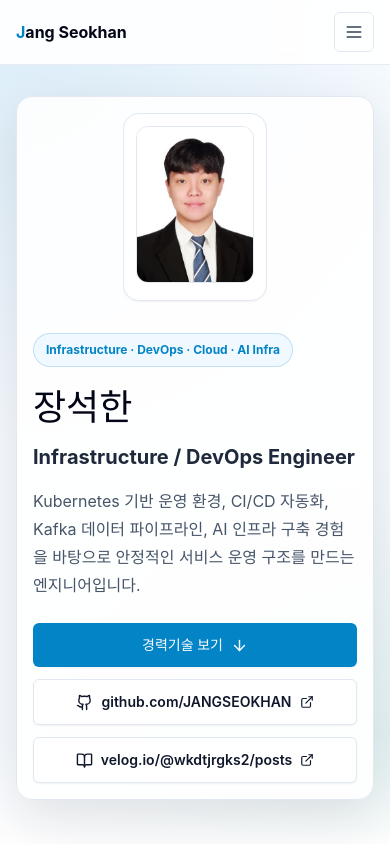
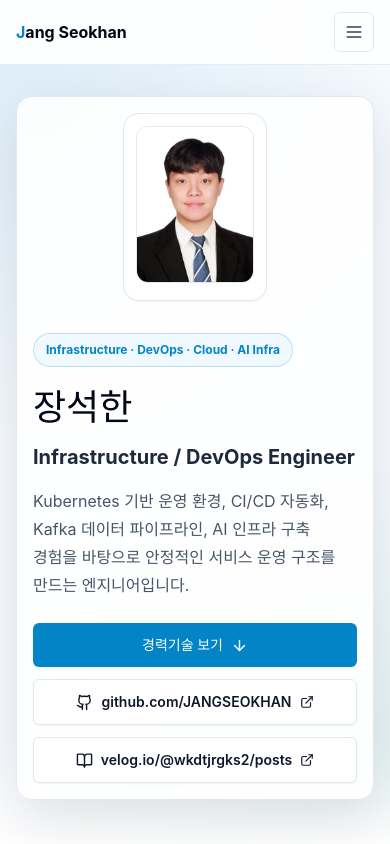
Before and after one commit to JANGSEOKHAN/JANGSEOKHAN.github.io, a React (Vite) app: page / in a window 390 px wide. Shown: the top 844 px of the page. Built offline with nearby package versions, Linux system fonts and the light colour scheme; a web font is replaced by a local one.

Commit message:
Improve hero responsive wrapping

```diff
--- a/src/components/Hero.tsx
+++ b/src/components/Hero.tsx
@@ -78,13 +78,13 @@ export default function Hero() {
               </div>
             </div>
 
-            <div>
+            <div className="min-w-0">
               <p className="inline-flex max-w-full rounded-full border border-signal-cyan/20 bg-sky-50 px-3 py-2 text-xs font-bold text-signal-cyan sm:px-4 sm:text-sm">
                 {profile.tagLine}
               </p>
               <h1 className="mt-5 text-4xl font-extrabold text-slate-950 sm:mt-6 sm:text-6xl lg:text-7xl">{profile.nameKo}</h1>
-              <p className="mt-4 text-xl font-bold text-slate-800 sm:mt-5 sm:text-3xl">{profile.role}</p>
-              <p className="mt-4 max-w-3xl text-base leading-7 text-slate-600 sm:mt-5 sm:text-lg sm:leading-8">{profile.headline}</p>
+              <p className="mt-4 break-keep text-xl font-bold text-slate-800 sm:mt-5 sm:text-3xl">{profile.role}</p>
+              <p className="mt-4 max-w-3xl break-keep text-base leading-7 text-slate-600 sm:mt-5 sm:text-lg sm:leading-8">{profile.headline}</p>
 
               <div className="mt-6 flex flex-col gap-3 sm:mt-7 sm:flex-row sm:flex-wrap">
                 <a
@@ -98,7 +98,7 @@ export default function Hero() {
                   href={profile.githubUrl}
                   target="_blank"
                   rel="noreferrer"
-                  className="inline-flex min-h-11 w-full max-w-full items-center justify-center gap-2 rounded-md border border-slate-200 bg-white px-5 py-3 text-sm font-semibold text-slate-900 shadow-sm outline-none transition hover:border-signal-green/60 hover:text-signal-green focus-visible:ring-2 focus-visible:ring-signal-cyan focus-visible:ring-offset-2 focus-visible:ring-white sm:w-auto"
+                  className="inline-flex min-h-11 w-full max-w-full min-w-0 items-center justify-center gap-2 rounded-md border border-slate-200 bg-white px-5 py-3 text-sm font-semibold text-slate-900 shadow-sm outline-none transition hover:border-signal-green/60 hover:text-signal-green focus-visible:ring-2 focus-visible:ring-signal-cyan focus-visible:ring-offset-2 focus-visible:ring-white sm:w-auto"
                 >
                   <Github aria-hidden="true" size={17} />
                   <span className="break-all">{githubLabel}</span>
@@ -108,7 +108,7 @@ export default function Hero() {
                   href={profile.notesUrl}
                   target="_blank"
                   rel="noreferrer"
-                  className="inline-flex min-h-11 w-full max-w-full items-center justify-center gap-2 rounded-md border border-slate-200 bg-white px-5 py-3 text-sm font-semibold text-slate-900 shadow-sm outline-none transition hover:border-signal-cyan/60 hover:text-signal-cyan focus-visible:ring-2 focus-visible:ring-signal-cyan focus-visible:ring-offset-2 focus-visible:ring-white sm:w-auto"
+                  className="inline-flex min-h-11 w-full max-w-full min-w-0 items-center justify-center gap-2 rounded-md border border-slate-200 bg-white px-5 py-3 text-sm font-semibold text-slate-900 shadow-sm outline-none transition hover:border-signal-cyan/60 hover:text-signal-cyan focus-visible:ring-2 focus-visible:ring-signal-cyan focus-visible:ring-offset-2 focus-visible:ring-white sm:w-auto"
                 >
                   <BookOpen aria-hidden="true" size={17} />
                   <span className="break-all">{blogLabel}</span>
```
